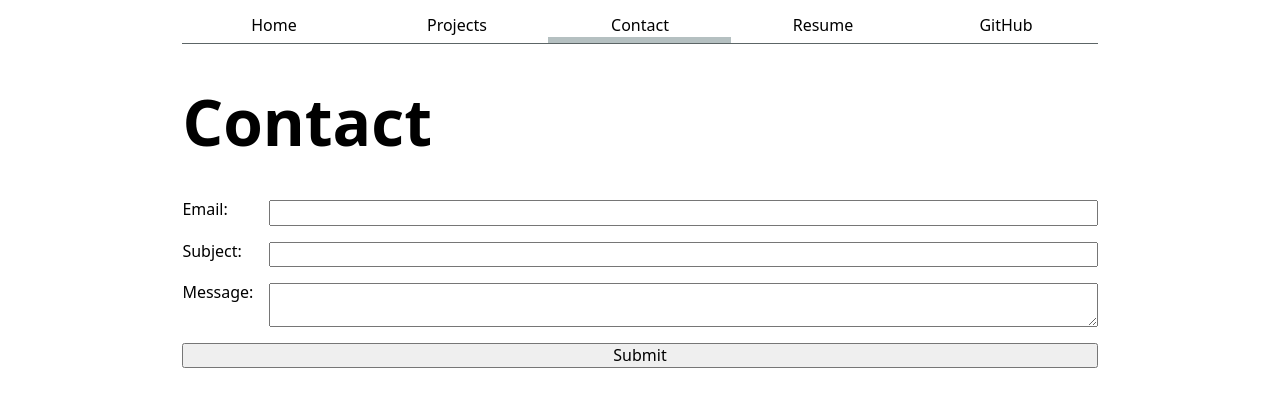
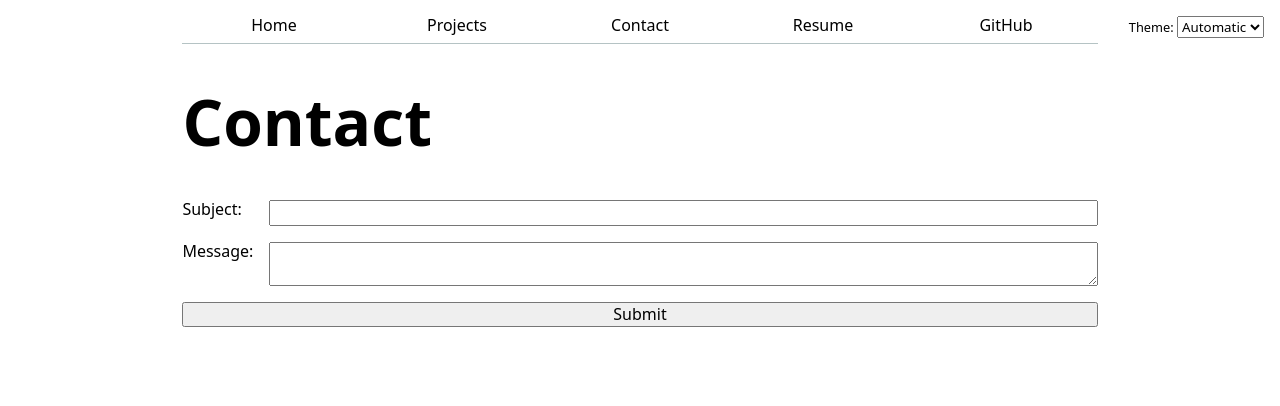
Before and after one commit to Aryan-Nath/Aryan-Nath, a plain HTML site: page contact/index.html in a window 1280 px wide. Drawn offline with Linux system fonts and the light colour scheme.

Commit message:
added javascript improvements

```diff
--- a/contact/index.html
+++ b/contact/index.html
@@ -5,24 +5,12 @@
     <meta name="viewport" content="width=device-width, initial-scale=1.0">
     <title>Contact</title>
     <link rel="stylesheet" href="../style.css">
+    <script type="module" src="../global.js"></script>
 </head>
 <body>
-    <nav>
-        <ul>
-            <li><a href="../index.html">Home</a></li>
-            <li><a href="../projects/index.html">Projects</a></li>
-            <li><a href="index.html" class="current">Contact</a></li>
-            <li><a href="../resume/index.html">Resume</a></li>
-            <li><a href="https://github.com/Aryan-Nath" target="_blank">GitHub</a></li>
-        </ul>
-    </nav>
     <h1>Contact</h1>
 
-    <form action="mailto:aryan.nath@gmail.com" method="POST" enctype="text/plain">
-        <label>
-            Email:
-            <input name="email" type="email">
-        </label>
+    <form action="mailto:aryan.nath@gmail.com">
         <label>
             Subject:
             <input name="subject">
--- /dev/null
+++ b/global.js
@@ -0,0 +1,89 @@
+console.log('IT’S ALIVE!');
+
+function $$(selector, context = document) {
+  return Array.from(context.querySelectorAll(selector));
+}
+
+let pages = [
+  { url: '', title: 'Home' },
+  { url: 'projects/', title: 'Projects' },
+  { url: 'contact/', title: 'Contact' },
+  { url: 'resume/', title: 'Resume' },
+  { url: 'https://github.com/Aryan-Nath', title: 'GitHub' },
+];
+
+let nav = document.createElement('nav');
+document.body.prepend(nav);
+
+const ARE_WE_HOME = document.documentElement.classList.contains('home');
+
+for (let p of pages) {
+  let url = p.url;
+  let title = p.title;
+
+  const BASE_PATH = (location.hostname === "localhost" || location.hostname === "127.0.0.1")
+    ? "/"                  // Local server
+    : "/Aryan-Nath/";      // GitHub Pages repo name (Assumed based on folder name/common naming)
+
+  // Prefix relative URLs with BASE_PATH
+  url = !url.startsWith('http') ? BASE_PATH + url : url;
+
+  let a = document.createElement('a');
+  a.href = url;
+  a.textContent = title;
+
+  // Add the current class to the link matching the current page
+  a.classList.toggle(
+    'current',
+    a.host === location.host && a.pathname === location.pathname,
+  );
+
+  // Open external links in a new tab
+  if (a.host !== location.host) {
+    a.target = '_blank';
+  }
+
+  nav.append(a);
+}
+
+document.body.insertAdjacentHTML(
+  'afterbegin',
+  `
+	<label class="color-scheme">
+		Theme:
+		<select>
+			<option value="light dark">Automatic</option>
+			<option value="light">Light</option>
+			<option value="dark">Dark</option>
+		</select>
+	</label>`,
+);
+
+const select = document.querySelector('.color-scheme select');
+
+if ("colorScheme" in localStorage) {
+  document.documentElement.style.setProperty('color-scheme', localStorage.colorScheme);
+  select.value = localStorage.colorScheme;
+}
+
+select.addEventListener('input', function (event) {
+  console.log('color scheme changed to', event.target.value);
+  document.documentElement.style.setProperty('color-scheme', event.target.value);
+  localStorage.colorScheme = event.target.value;
+});
+
+const form = document.querySelector('form');
+
+form?.addEventListener('submit', function (event) {
+  event.preventDefault();
+
+  const data = new FormData(form);
+  let params = [];
+
+  for (let [name, value] of data) {
+    params.push(`${name}=${encodeURIComponent(value)}`);
+  }
+
+  const url = form.action + '?' + params.join('&');
+  location.href = url;
+});
--- a/style.css
+++ b/style.css
@@ -1,6 +1,15 @@
-:root {
-  --color-accent: oklch(85% 30% 210);
+.color-scheme {
+  position: absolute;
+  top: 1rem;
+  right: 1rem;
+  font-size: 80%;
+  font-family: inherit;
 }
+
+.color-scheme select {
+  font-family: inherit;
+}
+
 
 html {
   accent-color: var(--color-accent);
@@ -15,7 +24,7 @@ body {
 nav {
   display: flex;
   margin-bottom: 1em;
-  border-bottom: 1px solid oklch(50% 3% 200);
+  border-bottom: 1px solid oklch(50% 10% 200 / 40%);
 }
 
 nav ul,
@@ -33,13 +42,14 @@ nav a {
 
 nav a:hover {
   border-bottom: 0.4em solid var(--color-accent);
-  background-color: oklch(from var(--color-accent) 95% 5% h);
+  background-color: color-mix(in oklch, var(--color-accent), canvas 85%);
 }
 
 nav a.current {
-  border-bottom: 0.4em solid oklch(80% 3% 200);
+  border-bottom: 0.4em solid oklch(50% 10% 200 / 40%);
   padding-bottom: 0.1em;
 }
+
 
 form {
   display: grid;
```
Also changed, not shown: index.html (+1 -9 lines), projects/index.html (+1 -9 lines), resume/index.html (+1 -9 lines).
